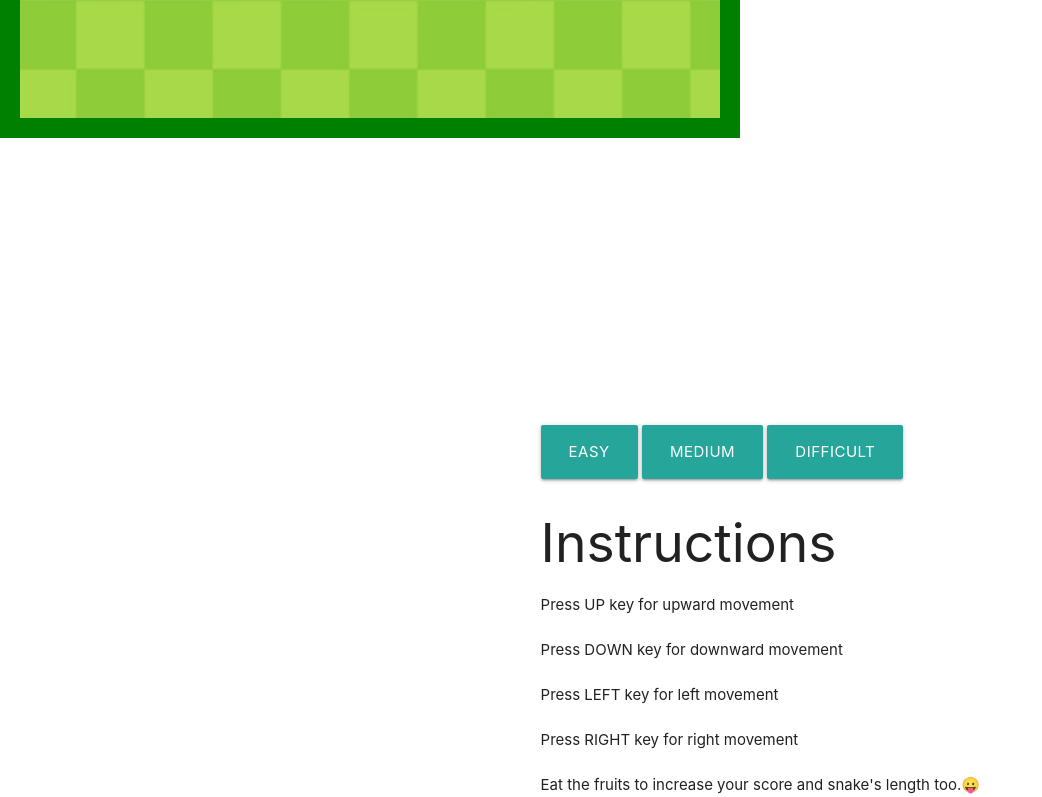
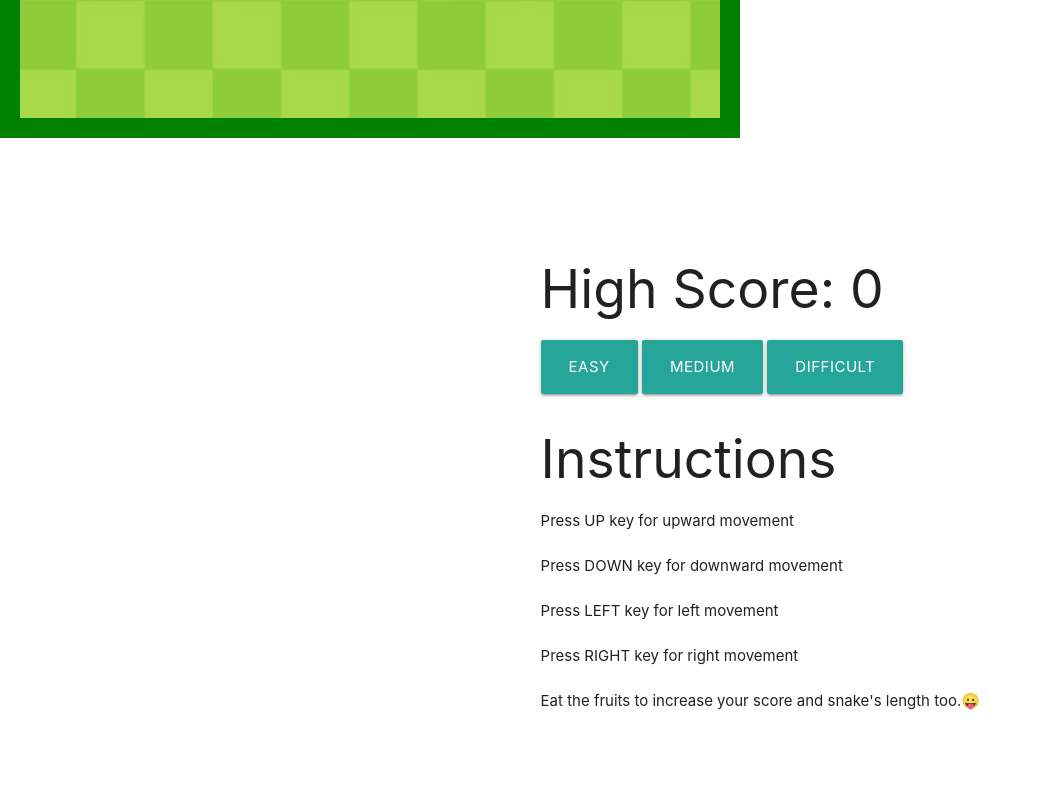
Before and after one commit to mukul2310/snake-game, a plain HTML site: page index.html in a window 1280 px wide. Shown: the part 552-1349 px from the top of the page, without its empty margins (0-1042 px from the left). After the commit the page ends 1264 px from the top, so only its background shows below. Drawn offline with nearby package versions, Linux system fonts and the light colour scheme.

Commit message:
added high score feature

```diff
--- a/index.html
+++ b/index.html
@@ -21,8 +21,9 @@
     <canvas id="mycanvas" style="align-content: center;"></canvas>
     <script src="main.js"></script>
     </div>
-    <div style="float: right; margin-top: 280px; margin-right: 300px;">
-        <span></span>
+    <div style="float: right; margin-top: 80px; margin-right: 300px;">
+        <h2 id="high_score">High Score</h2>
+
     	<a class="waves-effect waves-light btn-large" onclick="start(150)">Easy</a>
     	<a class="waves-effect waves-light btn-large" onclick="start(110)">Medium</a>
     	<a class="waves-effect waves-light btn-large" onclick="start(90)">Difficult</a>
@@ -47,6 +48,10 @@
       {
         init();
         draw();
+        if(localStorage.getItem("high_score")==null)
+        $("#high_score").html('High Score: '+0);
+        else
+        $("#high_score").html('High Score: '+localStorage.getItem("high_score"));
       });
 </script>
 </html>
--- a/main.js
+++ b/main.js
@@ -130,6 +130,10 @@ function gameloop()
 {
     if (game_over)
     {
+        let lastHighScore=localStorage.getItem("high_score");
+        if(lastHighScore!=null&& score>lastHighScore)
+            localStorage.setItem("high_score",score);
+        $("#high_score").html('High Score: '+localStorage.getItem("high_score"));
         clearInterval(f);
         alert("game over");
     }
```
